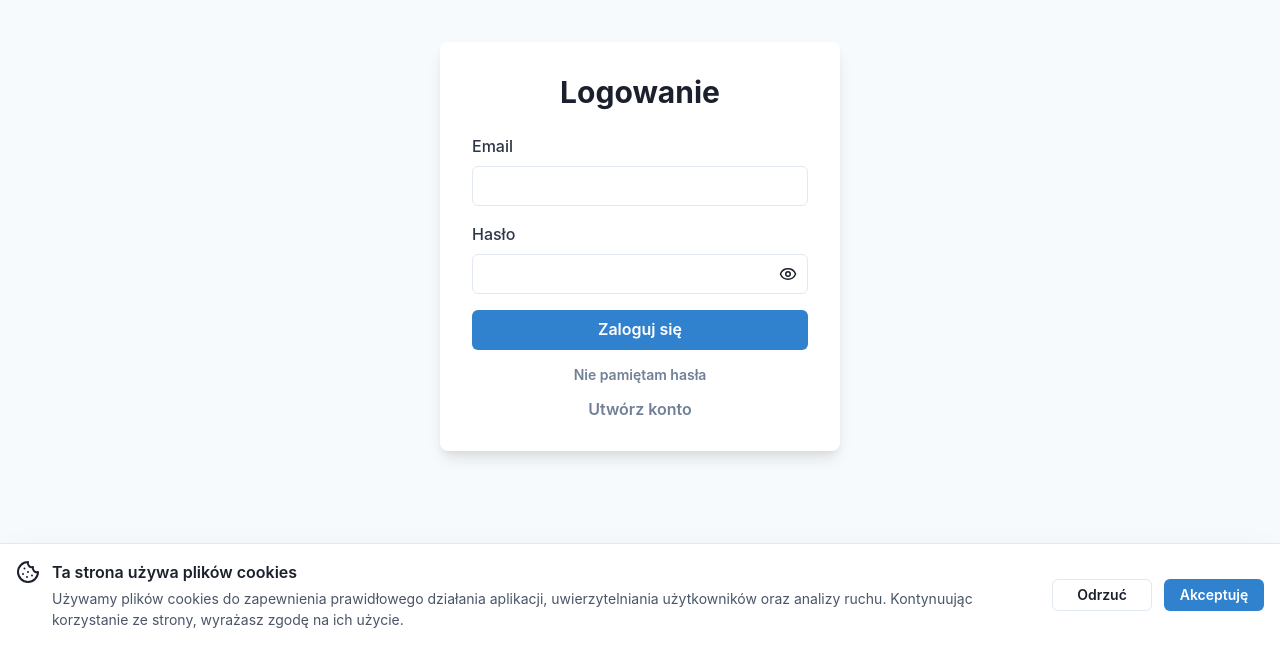
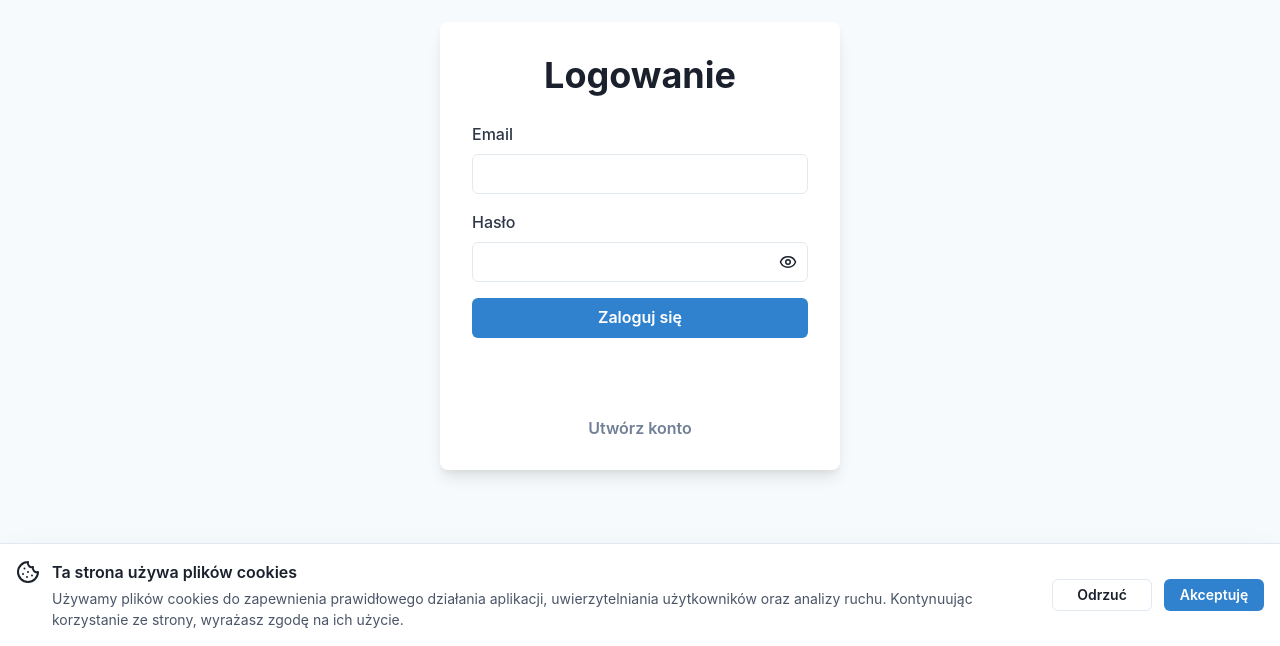
Before and after one commit to AlanKapla/PDM, a React (Vite) app in the folder 01-Applications/ProjectDataManagementUI/: page /login in a window 1280 px wide. Shown: the part 154-800 px from the top of the page. Built offline with nearby package versions, Linux system fonts and the light colour scheme; no server answers.

Commit message:
add login with google

```diff
--- a/01-Applications/ProjectDataManagementUI/index.html
+++ b/01-Applications/ProjectDataManagementUI/index.html
@@ -1,5 +1,5 @@
-<!doctype html>
-<html lang="en">
+<doctype html>
+<html lang="pl">
   <head>
     <meta charset="UTF-8" />
     <link rel="icon" type="image/svg+xml" href="/vite.svg" />
@@ -9,6 +9,7 @@
     <link rel="manifest" href="/manifest.json" />
     <link rel="apple-touch-icon" href="/icon-192.png" />
     <title>Project Data Management</title>
+    <script src="https://accounts.google.com/gsi/client" async defer></script>
   </head>
   <body>
     <div id="root"></div>
--- a/01-Applications/ProjectDataManagementUI/package.json
+++ b/01-Applications/ProjectDataManagementUI/package.json
@@ -15,6 +15,7 @@
     "@chakra-ui/react-use-safe-layout-effect": "2.1.0",
     "@emotion/react": "^11.14.0",
     "@emotion/styled": "^11.14.1",
+    "@react-oauth/google": "^0.12.2",
     "axios": "^1.13.2",
     "framer-motion": "^12.23.24",
     "i18next": "^25.6.3",
--- a/01-Applications/ProjectDataManagementUI/src/context/AuthContext.tsx
+++ b/01-Applications/ProjectDataManagementUI/src/context/AuthContext.tsx
@@ -9,6 +9,7 @@ interface AuthContextType {
   loading: boolean;
   setIsAuthenticated: (value: boolean) => void;
   login: (email: string, password: string) => Promise<{ success: boolean; message?: string }>;
+  googleLogin: (token: string) => Promise<{ success: boolean; message?: string }>;
   logout: () => Promise<void>;
 }
 
@@ -18,6 +19,7 @@ export const AuthContext = createContext<AuthContextType>({
   loading: true,
   setIsAuthenticated: () => {},
   login: async () => ({ success: false }),
+  googleLogin: async () => ({ success: false }),
   logout: async () => {},
 });
 
@@ -26,9 +28,10 @@ export const AuthProvider = ({ children }: { children: ReactNode }) => {
   const [user, setUser] = useState<UserProfile | null>(null);
   const [loading, setLoading] = useState(true);
 
+  // Sprawdzenie sesji przy starcie aplikacji
   useEffect(() => {
+    // ⛔️ NIE sprawdzamy sesji na swaggerze – tam auth nie jest potrzebny
     const checkSession = async () => {
-      // ⛔️ NIE sprawdzamy sesji na swaggerze – tam auth nie jest potrzebny
       if (window.location.pathname.startsWith("/swagger")) {
         setLoading(false);
         return;
@@ -56,14 +59,43 @@ export const AuthProvider = ({ children }: { children: ReactNode }) => {
     checkSession();
   }, []);
 
-  const login = async (email: string, password: string): Promise<{ success: boolean; message?: string }> => {
+  // Zwykłe logowanie
+  const login = async (email: string, password: string) => {
     try {
       const result = await loginUser({ email, password });
-      if (!result.success) {
-        return { success: false, message: result.message };
+
+      if (!result.success) return { success: false, message: result.message };
+
+      const profile = await getUserProfile();
+      if (!profile) return { success: false, message: "Failed to load user profile" };
+
+      setIsAuthenticated(true);
+      setUser(profile);
+
+      return { success: true };
+    } catch (error) {
+      console.error("Błąd logowania:", error);
+      return { success: false, message: "An unexpected error occurred" };
+    }
+  };
+
+  // Logowanie przez Google
+  const googleLogin = async (token: string) => {
+    try {
+      const response = await authApi.login({
+        email: "",
+        password: "",
+        externalToken: token,
+        provider: 1,
+      });
+
+      if (!response.ok) {
+        return { success: false, message: "Google login failed" };
       }
 
+      // Teraz pobierz profil
       const profile = await getUserProfile();
+
       if (!profile) {
         return { success: false, message: "Failed to load user profile" };
       }
@@ -73,8 +105,8 @@ export const AuthProvider = ({ children }: { children: ReactNode }) => {
 
       return { success: true };
     } catch (error) {
-      console.error("Błąd logowania:", error);
-      return { success: false, message: "An unexpected error occurred" };
+      console.error("Google login error:", error);
+      return { success: false, message: "Unexpected Google login error" };
     }
   };
 
@@ -97,6 +129,7 @@ export const AuthProvider = ({ children }: { children: ReactNode }) => {
         loading,
         setIsAuthenticated,
         login,
+        googleLogin,
         logout,
       }}
     >
--- a/01-Applications/ProjectDataManagementUI/src/main.tsx
+++ b/01-Applications/ProjectDataManagementUI/src/main.tsx
@@ -3,6 +3,7 @@ import ReactDOM from "react-dom/client";
 import { ChakraProvider, ColorModeScript } from "@chakra-ui/react";
 import App from "./App.tsx";
 import theme from "./theme.ts";
+import { GoogleOAuthProvider } from "@react-oauth/google";
 
 // Register Service Worker for PWA
 if ('serviceWorker' in navigator) {
@@ -22,10 +23,12 @@ if ('serviceWorker' in navigator) {
 if (!window.location.pathname.startsWith("/swagger")) {
   ReactDOM.createRoot(document.getElementById("root")!).render(
     <React.StrictMode>
-      <ChakraProvider theme={theme}>
-        <ColorModeScript initialColorMode={theme.config.initialColorMode} />
-        <App />
-      </ChakraProvider>
+      <GoogleOAuthProvider clientId="644147776869-f671l471e26q29cvnfpcqvkncm8h47m2.apps.googleusercontent.com">
+        <ChakraProvider theme={theme}>
+          <ColorModeScript initialColorMode={theme.config.initialColorMode} />
+          <App />
+        </ChakraProvider>
+      </GoogleOAuthProvider>
     </React.StrictMode>
   );
 }
--- a/01-Applications/ProjectDataManagementUI/src/pages/Login.tsx
+++ b/01-Applications/ProjectDataManagementUI/src/pages/Login.tsx
@@ -1,4 +1,4 @@
-import { useState } from "react";
+import { useState, useContext } from "react";
 import {
   Box,
   Button,
@@ -14,59 +14,73 @@ import {
   InputRightElement,
   IconButton,
 } from "@chakra-ui/react";
+
 import { useNavigate, useLocation } from "react-router-dom";
 import { Eye, EyeOff } from "lucide-react";
-import { useAuth } from "../hooks/useAuth";
+import { GoogleLogin } from "@react-oauth/google";
+
+import { AuthContext } from "../context/AuthContext";
 
 export default function Login() {
   const navigate = useNavigate();
   const location = useLocation();
   const toast = useToast();
-  const { login } = useAuth();
+
+  const { login, googleLogin } = useContext(AuthContext);
 
   const [email, setEmail] = useState("");
   const [password, setPassword] = useState("");
   const [showPassword, setShowPassword] = useState(false);
   const [loading, setLoading] = useState(false);
 
-  const handleLogin = async (e: React.FormEvent) => {
+  const handleLocalLogin = async (e: React.FormEvent) => {
     e.preventDefault();
     setLoading(true);
 
-    try {
     const result = await login(email, password);
 
-      if (result.success) {
+    setLoading(false);
+
+    if (!result.success) {
+      toast({
+        title: result.message || "Błędne dane logowania",
+        status: "error",
+        duration: 3000,
+      });
+      return;
+    }
+
     toast({
       title: "Zalogowano pomyślnie",
       status: "success",
-          duration: 3000,
-          isClosable: true,
+      duration: 2000,
     });
 
-        // Przekieruj do zapisanego URL lub do dashboard
     const from = (location.state as any)?.from?.pathname || "/dashboard";
-        const search = (location.state as any)?.from?.search || "";
-        navigate(from + search, { replace: true });
-      } else {
+    navigate(from, { replace: true });
+  };
+
+  const handleGoogleLogin = async (credentialResponse: any) => {
+    const token = credentialResponse.credential;
+
+    const result = await googleLogin(token);
+
+    if (!result.success) {
       toast({
-          title: result.message || "Błędne dane logowania",
-          status: "error",
-          duration: 5000,
-          isClosable: true,
-        });
-      }
-    } catch (error) {
-      console.error("Błąd logowania:", error);
-      toast({
-        title: "Błąd połączenia z serwerem",
+        title: result.message || "Błąd logowania przez Google",
         status: "error",
         duration: 3000,
-        isClosable: true,
       });
-    } finally {
-      setLoading(false);
+      return;
     }
+
+    toast({
+      title: "Zalogowano przez Google",
+      status: "success",
+      duration: 2000,
+    });
+
+    navigate("/dashboard", { replace: true });
   };
 
   const cardBg = useColorModeValue("white", "gray.800");
@@ -74,13 +88,12 @@ export default function Login() {
   const labelColor = useColorModeValue("gray.700", "gray.300");
 
   return (
-    <Flex justify="center" align="center" minH="100vh" bg={pageBg} px={{ base: 4, md: 0 }}>
-      <Box bg={cardBg} p={{ base: 6, md: 8 }} rounded="lg" shadow="lg" width="100%" maxW="400px">
-        <Heading mb={6} textAlign="center" size="lg">
-          Logowanie
-        </Heading>
+    <Flex justify="center" align="center" minH="100vh" bg={pageBg}>
+      <Box bg={cardBg} p={8} rounded="lg" shadow="lg" maxW="400px" width="100%">
+        <Heading mb={6} textAlign="center">Logowanie</Heading>
 
-        <VStack spacing={4} as="form" onSubmit={handleLogin}>
+        {/* LOGOWANIE LOKALNE */}
+        <VStack spacing={4} as="form" onSubmit={handleLocalLogin}>
           <FormControl>
             <FormLabel color={labelColor}>Email</FormLabel>
             <Input
@@ -100,7 +113,7 @@ export default function Login() {
               />
               <InputRightElement>
                 <IconButton
-                  aria-label={showPassword ? "Ukryj hasło" : "Pokaż hasło"}
+                  aria-label="toggle password"
                   icon={showPassword ? <EyeOff size={18} /> : <Eye size={18} />}
                   onClick={() => setShowPassword(!showPassword)}
                   variant="ghost"
@@ -113,19 +126,24 @@ export default function Login() {
           <Button width="100%" colorScheme="blue" type="submit" isLoading={loading}>
             Zaloguj się
           </Button>
+        </VStack>
 
-          <Button
-            variant="link"
-            size="sm"
-            onClick={() => navigate("/forgot-password")}
-          >
-            Nie pamiętam hasła
-          </Button>
+        {/* GOOGLE LOGIN */}
+        <Box mt={6} textAlign="center">
+          <GoogleLogin
+            onSuccess={handleGoogleLogin}
+            onError={() =>
+              toast({
+                title: "Google login error",
+                status: "error",
+              })
+            }
+          />
+        </Box>
 
-          <Button variant="link" onClick={() => navigate("/register")}>
+        <Button variant="link" mt={4} width="100%" onClick={() => navigate("/register")}>
           Utwórz konto
         </Button>
-        </VStack>
       </Box>
     </Flex>
   );
```
Also changed, not shown: 01-Applications/ProjectDataManagementUI/public/sw.js (+42 -74 lines), 2 other files (tests, documents, lock files or other folders). Lines whose indentation alone changed are shown as unchanged.
